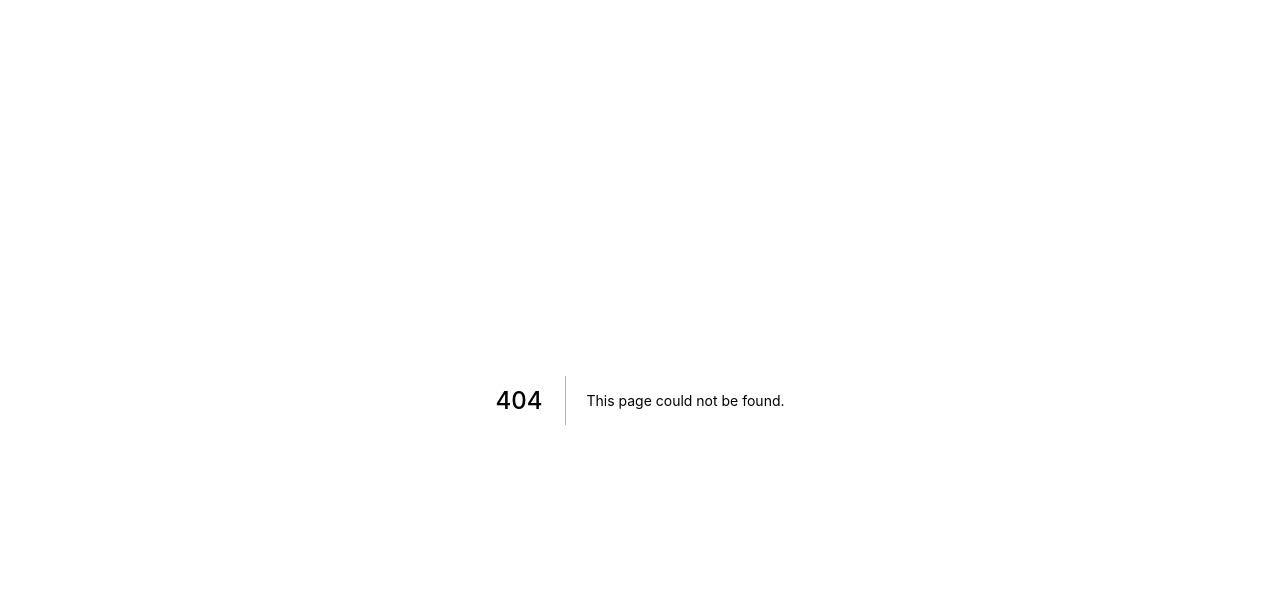
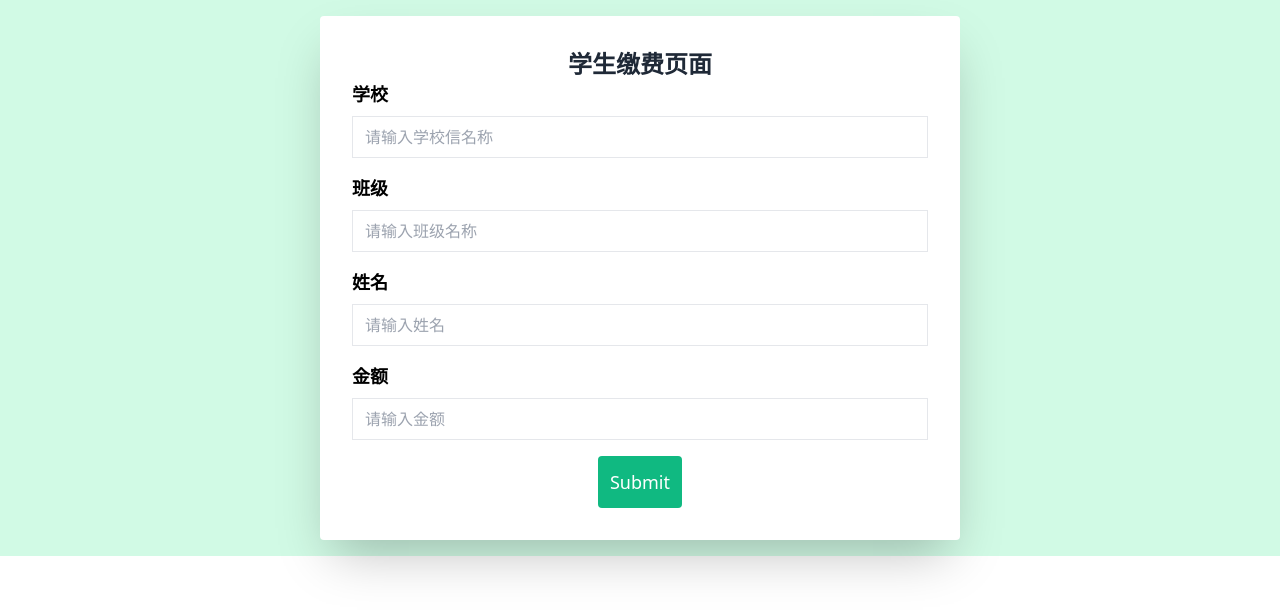
Before and after one commit to cuitaocrazy/supervision, a Next.js app in the folder web-site/simple-shopping/: page /createOrder in a window 1280 px wide. Before the commit this address had no page. Shown: the top 614 px of the page. Built offline with nearby package versions, Linux system fonts and the light colour scheme.

Commit message:
添加创建订单页面的样式

```diff
--- /dev/null
+++ b/web-site/simple-shopping/pages/createOrder.module.css
@@ -0,0 +1,6 @@
+.formDiv{
+  @apply flex flex-col mb-4
+}
+.formLable{
+  @apply mb-2 text-lg font-bold
+}
--- /dev/null
+++ b/web-site/simple-shopping/pages/createOrder.tsx
@@ -0,0 +1,41 @@
+import Button from "../components/Button"
+import type { NextPage } from 'next'
+import { useForm } from "react-hook-form";
+import orderStyles from './CreateOrder.module.css'
+
+const CreateOrder: NextPage = () => {
+  const { register, handleSubmit, formState: { errors } } = useForm()
+
+  const onSubmit = (data: any) => console.log(data)
+
+  return <div className="flex items-center justify-center w-full bg-green-100">
+    <div className="w-1/2 p-8 m-4 bg-white rounded shadow-2xl">
+      <h1 className="block w-full text-2xl font-bold text-center text-gray-800">学生缴费页面</h1>
+      <form onSubmit={handleSubmit(onSubmit)}>
+        <div className="flex flex-col mb-4">
+          <label className="mb-2 text-lg font-bold ">学校</label>
+          <input className="px-3 py-2 border text-grey-800" type="text"  {...register('school', { required: true })} placeholder="请输入学校信名称" />
+          {errors.school && <p>school is required.</p>}
+        </div>
+        <div className="flex flex-col mb-4">
+          <label className="mb-2 text-lg font-bold ">班级</label>
+          <input className="px-3 py-2 border text-grey-800" type="text" {...register('class', { required: true })} placeholder="请输入班级名称" />
+          {errors.class && <p>class is required.</p>}
+        </div>
+        <div className="flex flex-col mb-4">
+          <label className="mb-2 text-lg font-bold ">姓名</label>
+          <input className="px-3 py-2 border text-grey-800" type="text" {...register('name', { required: true })} placeholder="请输入姓名" />
+          {errors.name && <p>name is required.</p>}
+        </div>
+        <div className="flex flex-col mb-4">
+          <label className="mb-2 text-lg font-bold ">金额</label>
+          <input className="px-3 py-2 border text-grey-800" type="text" {...register('amt', { required: true })} placeholder="请输入金额" />
+          {errors.amt && <p>amt is required.</p>}
+        </div>
+        <input className="block p-3 mx-auto text-lg text-white bg-green-500 rounded hover:bg-green-600" type="submit" />
+      </form>
+    </div>
+  </div>
+}
+
+export default CreateOrder
```
Also changed, not shown: 1 other file (tests, documents, lock files or other folders).
